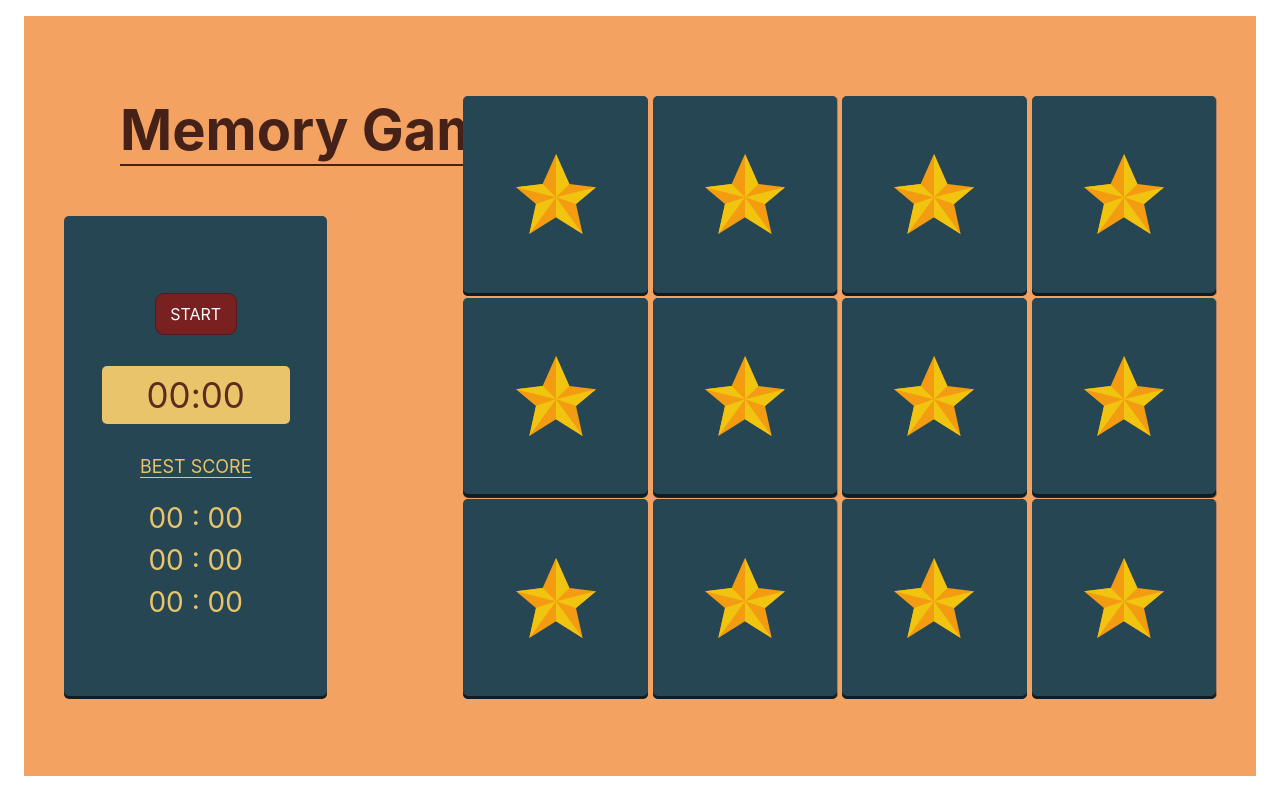
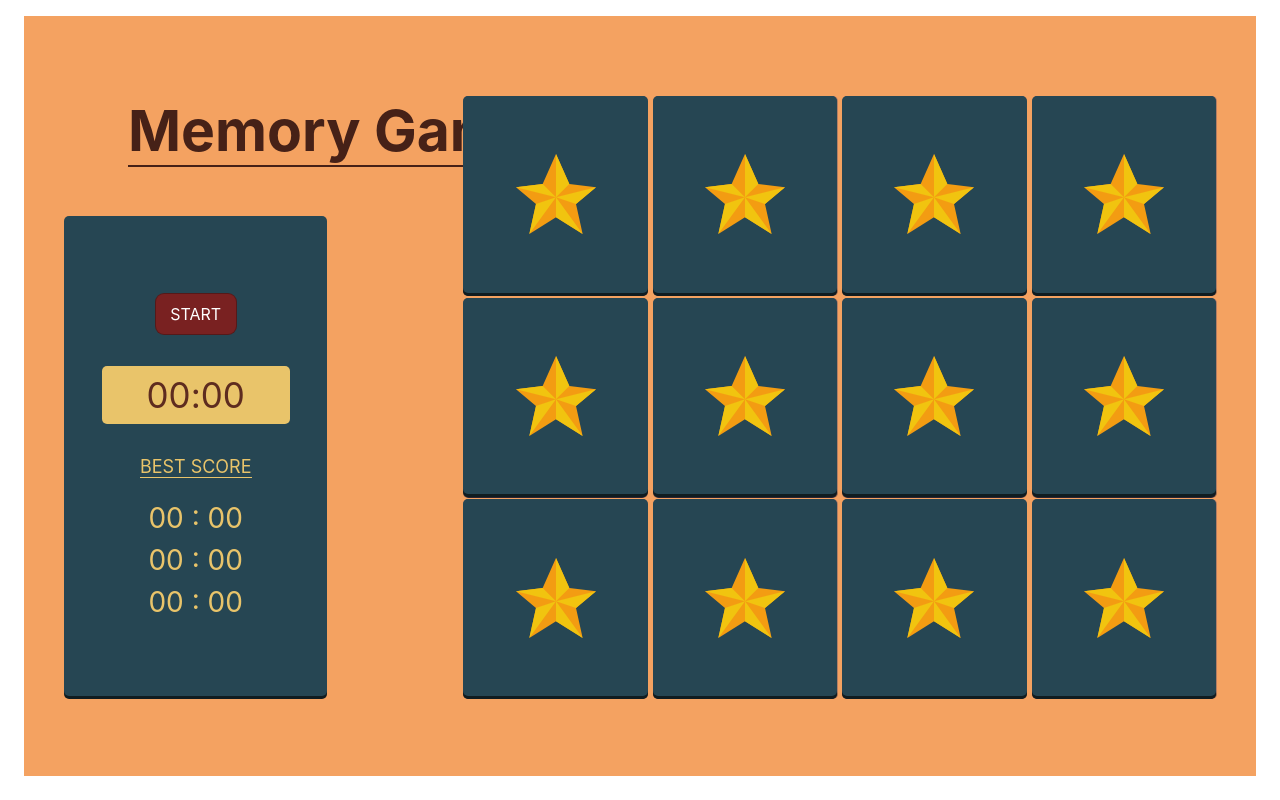
Before and after one commit to taltyomkin/Memory_game, a website: page public/index.html in a window 1280 px wide. Drawn offline with Linux system fonts and the light colour scheme.

Commit message:
update title css

```diff
--- a/public/main.css
+++ b/public/main.css
@@ -4,10 +4,10 @@
 }
 #title{
   position: absolute;
-  left: 12vh;
+  left: calc(18vh - 40px);
   top: 10vh;
   margin: 0;
-  font-size: 7vh;
+  font-size: calc(9vh - 15px);
   color: rgb(70, 33, 23);
   box-shadow: 0 2px 0 rgb(70, 33, 23);
 }
```
